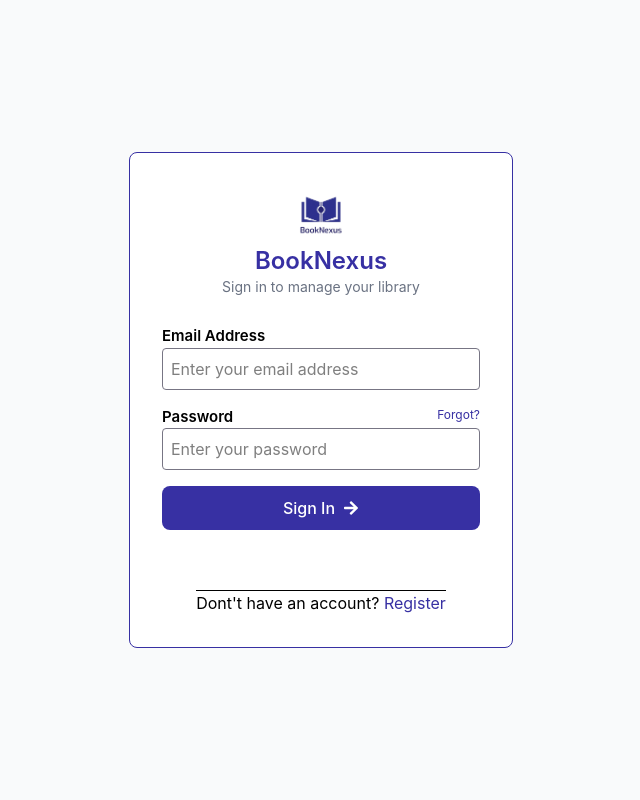
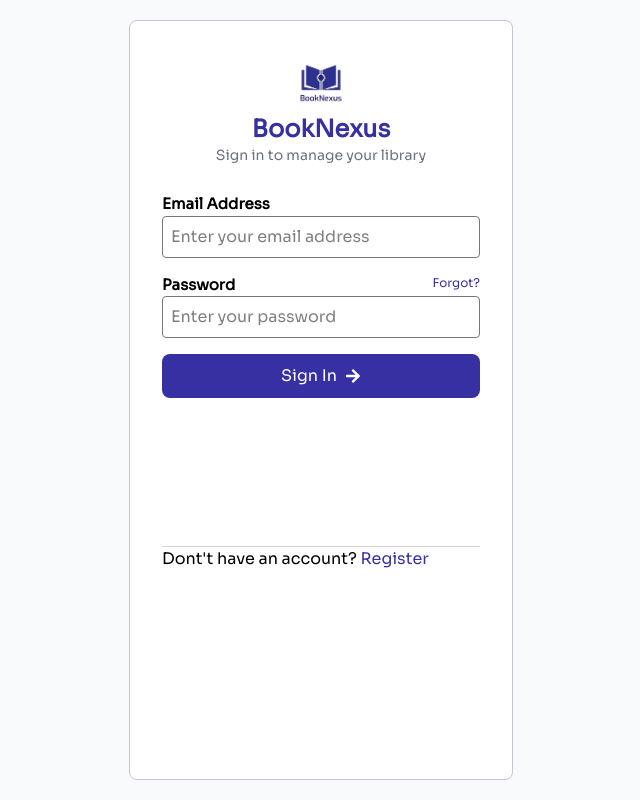
Before and after one commit to Rodyhat/BookNexus, a React (Vite) app: page / in a window 1280 px wide. Shown: the whole page, without its empty margins (319-959 px from the left). Built offline with nearby package versions, Linux system fonts and the light colour scheme.

Commit message:
login UI 2, intall formik, yup, fontfamily-sora

```diff
--- a/package.json
+++ b/package.json
@@ -10,12 +10,15 @@
     "preview": "vite preview"
   },
   "dependencies": {
+    "@fontsource/sora": "^5.3.0",
     "@tailwindcss/vite": "^4.3.3",
+    "formik": "^2.4.9",
     "react": "^19.2.8",
     "react-dom": "^19.2.8",
     "react-icons": "^5.7.0",
     "react-router-dom": "^7.18.2",
-    "tailwindcss": "^4.3.3"
+    "tailwindcss": "^4.3.3",
+    "yup": "^1.7.1"
   },
   "devDependencies": {
     "@eslint/js": "^10.0.1",
--- a/src/index.css
+++ b/src/index.css
@@ -1 +1,6 @@
-@import 'tailwindcss';
+@import "@fontsource/sora";
+@import "tailwindcss";
+
+body {
+  font-family: "Sora", sans-serif;
+}
--- a/src/main.jsx
+++ b/src/main.jsx
@@ -3,6 +3,7 @@ import { createRoot } from 'react-dom/client'
 import './index.css'
 import App from './App.jsx'
 import { BrowserRouter } from 'react-router-dom'
+import '@fontsource/sora';
 
 createRoot(document.getElementById('root')).render(
   <StrictMode>
--- a/src/pages/Login.jsx
+++ b/src/pages/Login.jsx
@@ -1,9 +1,11 @@
+import * as Yup from 'yup';
 import Button from "../components/Button";
 import { FaArrowRight } from "react-icons/fa";
 const Login = () => {
+
     return (
-        <div className="flex min-h-screen bg-gray-50 justify-center items-center">
-            <div className="border border-[#3730A3] flex justify-center space-y-7 items-center flex-col  rounded-lg w-full max-w-sm bg-white p-8">
+        <div className="flex min-h-screen bg-gray-50 justify-center py-5 font-sora">
+            <div className="border border-[#c8c4d5] flex  space-y-7 flex-col  rounded-lg w-full max-w-sm bg-white p-8">
                 <div className="flex justify-center flex-col items-center">
                     <div className="logo">
                         <img src="/src/assets/logo.png" alt="" className="size-15" />
@@ -28,8 +30,8 @@ const Login = () => {
                         Sign In
                     </Button>
                 </form>
-                <div className="pt-8">
-                    <hr />
+                <div className="mt-30">
+                    <hr className="border-gray-300"/>
                     <p>Dont't have an account? <span className="text-[#3730A3]">Register</span></p>
                 </div>
             </div>
```
Also changed, not shown: 1 other file (tests, documents, lock files or other folders).
